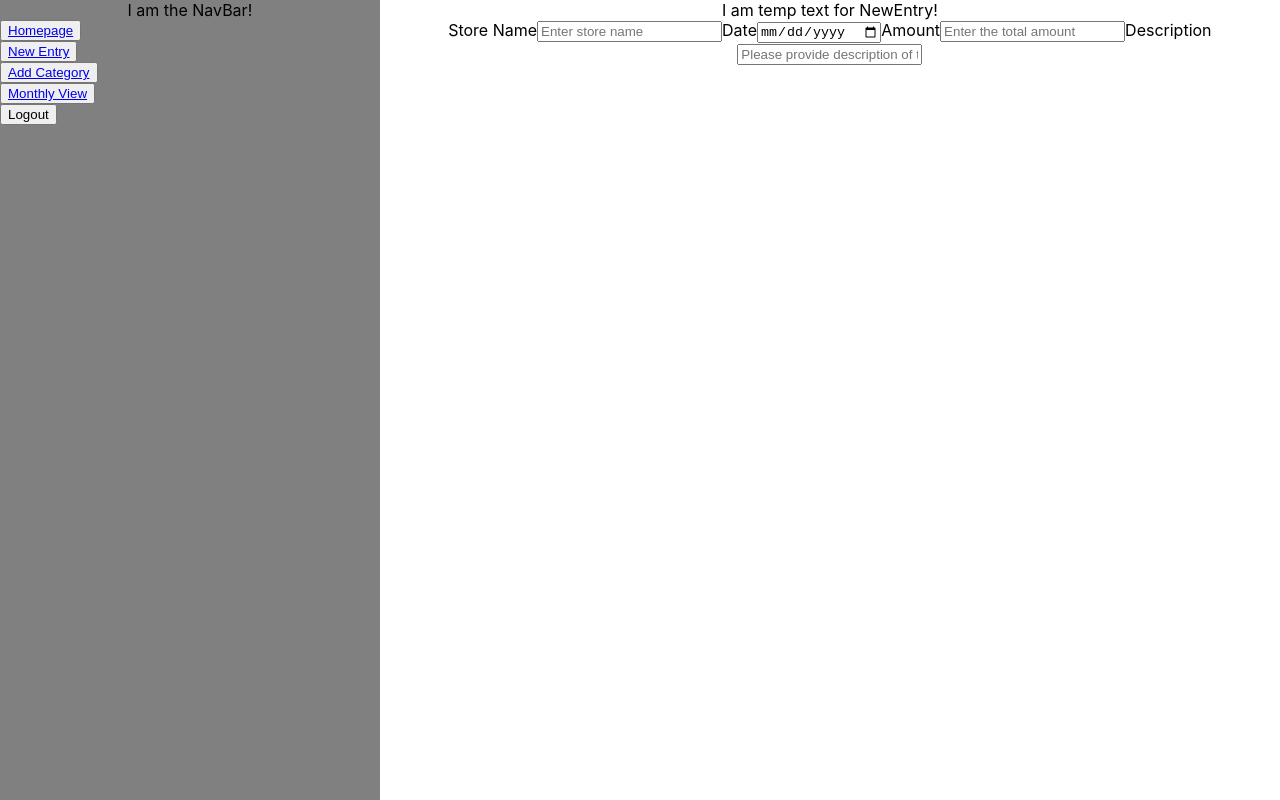
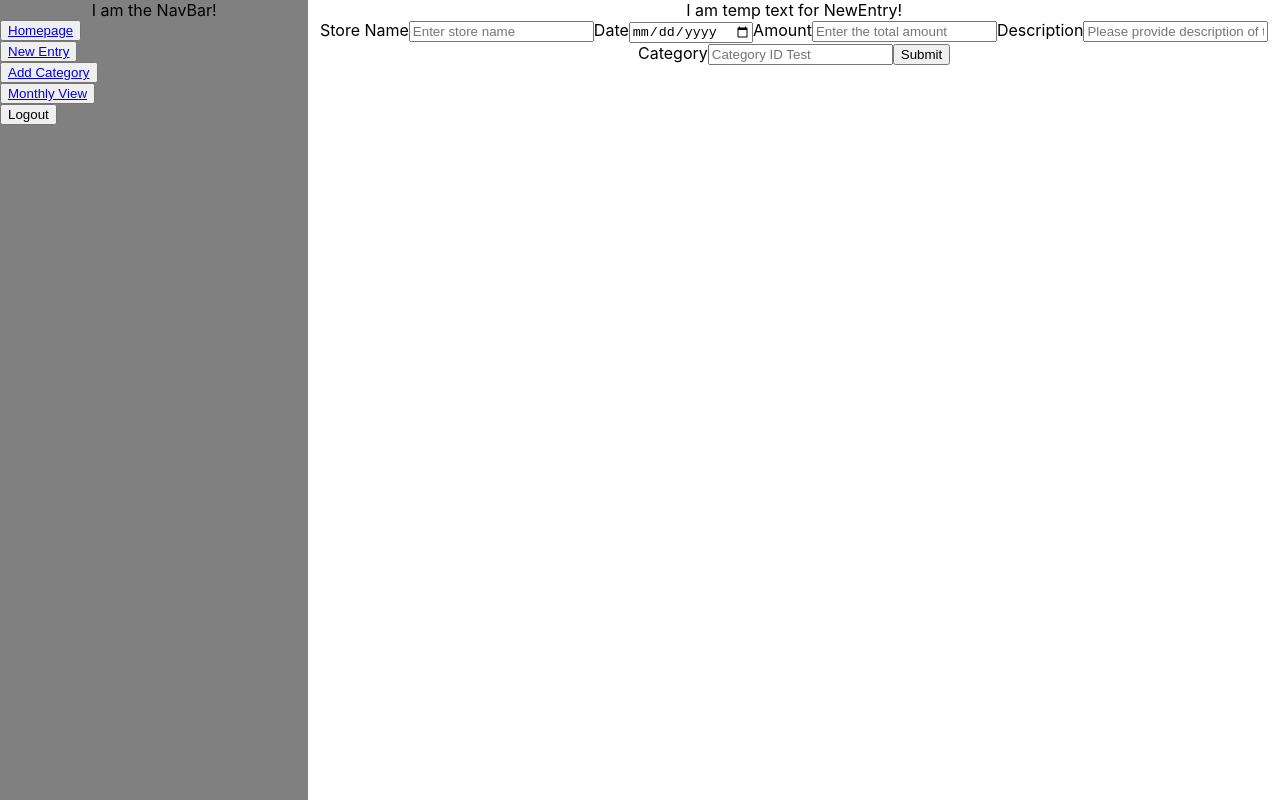
Before and after one commit to carol-woo/LHL-Final-Project, a React (Create React App) app in the folder client/: page /new-entry in a window 1280 px wide. Built offline with nearby package versions, Linux system fonts and the light colour scheme.

Commit message:
Changes to new entry

```diff
--- a/client/src/components/NewEntry.js
+++ b/client/src/components/NewEntry.js
@@ -1,21 +1,114 @@
-import React from "react"
+import React, {useState, useEffect} from "react"
+import axios from 'axios'
 
 //New entry view
 export default function NewEntry(){
+
+  // const [entries, setEntries] = useState({
+  //   storeName: '',
+  //   categoryId: '',
+  //   transactionAmount: '',
+  //   enteredOn: '',
+  //   description: ''
+  // });
+
+
+  const [storeName, setStoreName] = useState()
+  const [categoryId, setCateroryId] = useState()
+  const [transactionAmount, setTransactionAmount] = useState()
+  const [enteredOn, setEnteredOn] = useState()
+  const [description, setDescription] = useState()
+
+  function submitTransaction (event) {
+    // event.preventDefault();
+    console.log("submit function working")
+    // console.log("FUNCTION WORKING", event)
+    // setEntries(event.target.value)
+      // setEntries({storeName: event.target.value});
+      axios({
+        method: 'post',
+        url: `/new-entry`,
+        data: {
+          store_name: storeName,
+          category_id: categoryId,
+          amount: transactionAmount,
+          entered_on: enteredOn,
+          description: description},
+          responseType: JSON
+      })
+      .then(function(response) {
+        console.log("TEH Response", response);
+      }, (error) => {
+        console.log("GOOTTT!")
+        console.log(error)
+      })
+    }
+
+  //   useEffect(() => {
+
+  //    axios({
+  //      method: 'put',
+  //      url: '/new-entry',
+  //      data: {storeName, categoryId, transactionAmount, enteredOn, description}
+  //    })
+  //    .then(function(response) {
+  //      console.log("TEH Response", response);
+  //    }, (error) => {
+  //      console.log("GOOTTT!")
+  //      console.log(error)
+  //    })
+  //  }, [])
+
 
   return(
     <div>
 
       I am temp text for NewEntry!
       <form>
-      Store Name
-      <input type="text" placeholder="Enter store name"></input>
-      Date
-      <input type="date" placeholder="Enter date of occurance"></input>
-      Amount
-      <input type="number" placeholder="Enter the total amount"></input>
-      Description
-      <input type="text" placeholder="Please provide description of transactions"></input>
+        Store Name
+        <input
+          type="text"
+          name={storeName}
+          placeholder="Enter store name"
+          onChange={event =>setStoreName(event.target.value)}
+        />
+
+        Date
+        <input
+          type="date"
+          name={enteredOn}
+          onChange={event => setEnteredOn(event.target.value)}
+          placeholder="Enter date of occurance"
+        />
+
+        Amount
+        <input
+          type="number"
+          name={transactionAmount}
+          onChange={event => setTransactionAmount(event.target.value)}
+          placeholder="Enter the total amount"
+        />
+
+        Description
+          <input
+          type="text"
+          name={description}
+          onChange={event => setDescription(event.target.value)}
+          placeholder="Please provide description of transactions"
+        />
+
+         Category
+          <input type="text"
+          name={categoryId}
+          onChange={event => setCateroryId(event.target.value)}
+          placeholder="Category ID Test"
+        />
+
+          <button
+          type="submit"
+          onClick={submitTransaction}
+          >Submit</button>
+
       </form>
     </div>
   )
```
